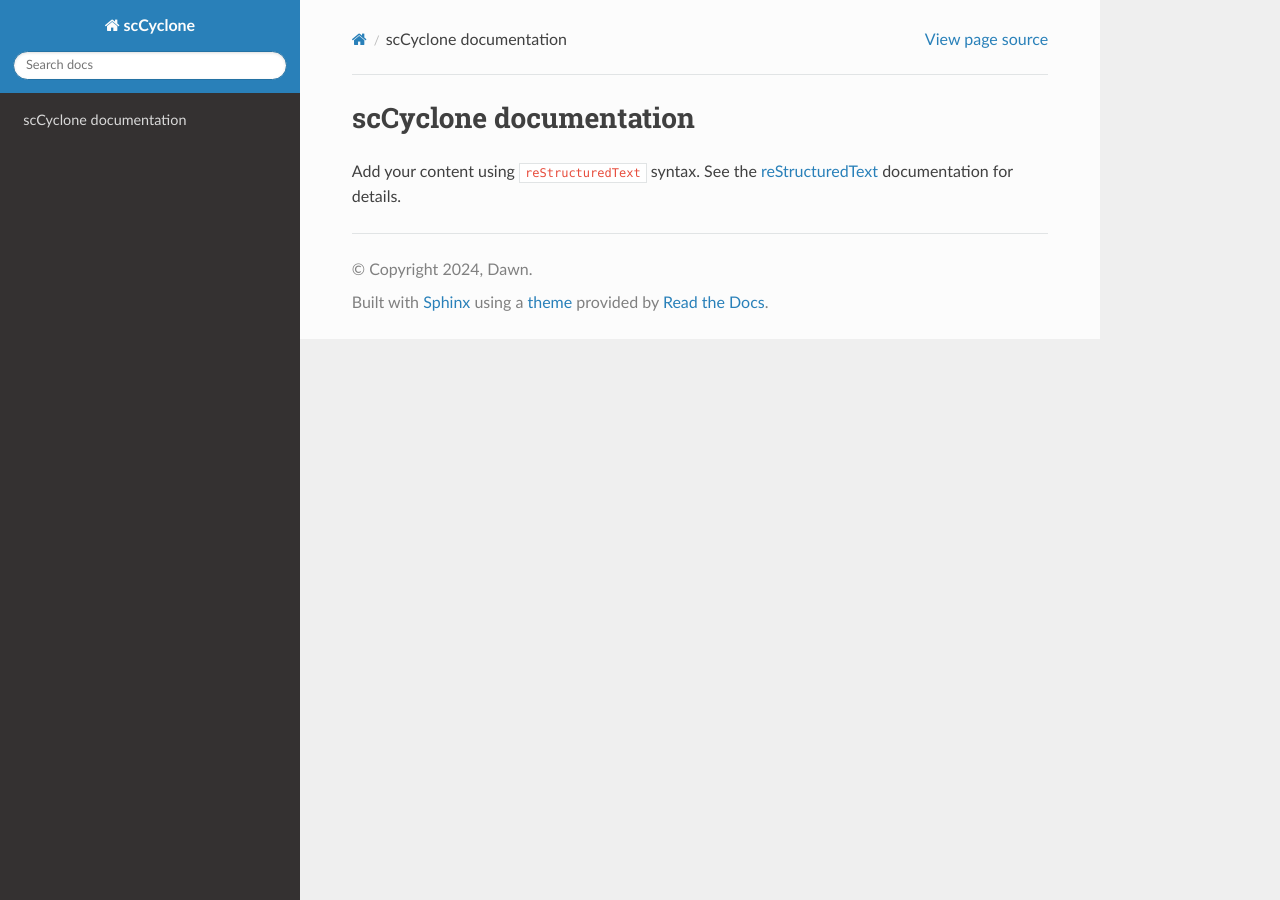
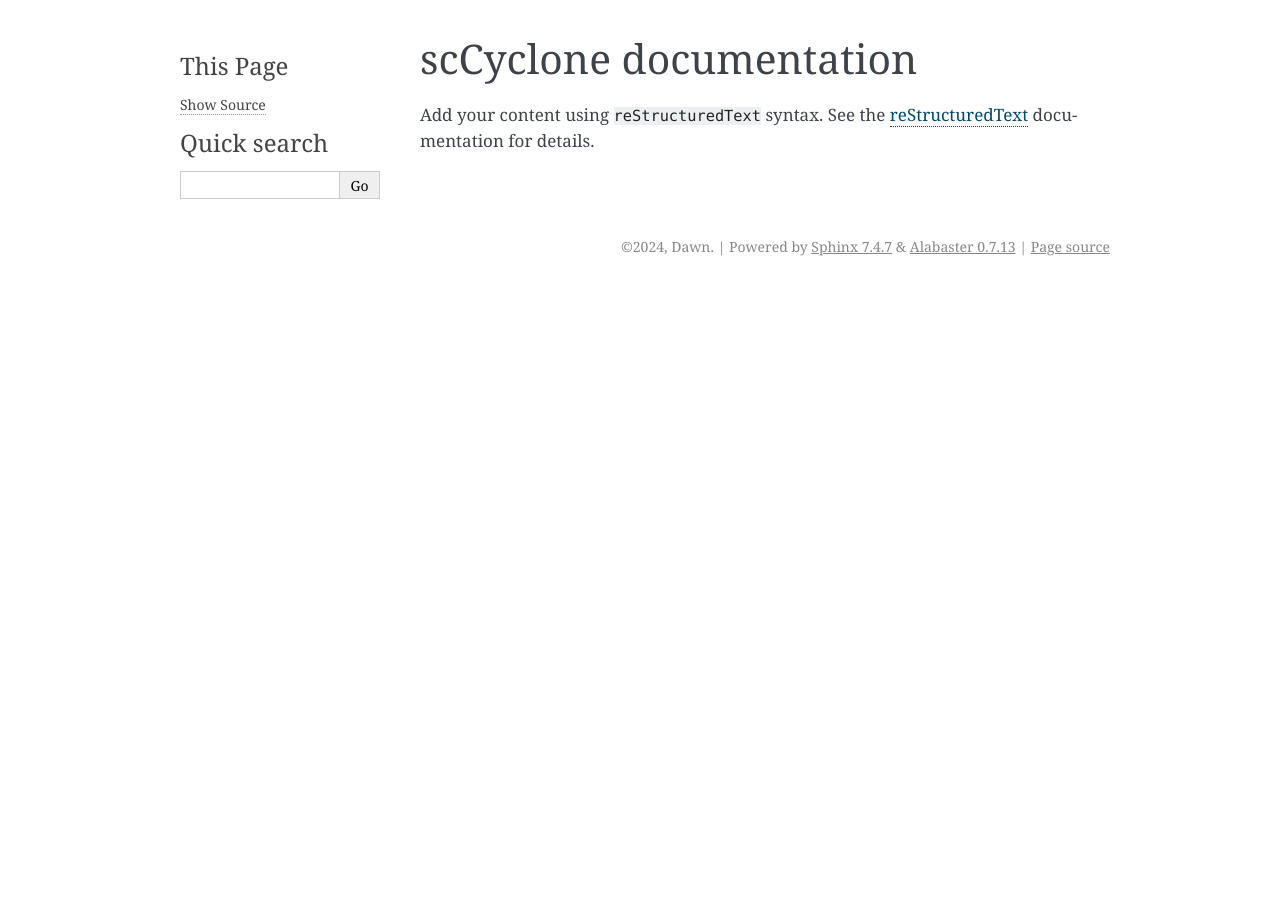
Before and after one commit to dawangran/scCyclone, a Sphinx documentation site: the page built from docs/source/index.rst, in a window 1280 px wide. Built offline with Sphinx 7.4.7, drawn with Linux system fonts in a browser that asks for light colours.

Commit message:
Update conf.py

```diff
--- a/docs/source/conf.py
+++ b/docs/source/conf.py
@@ -14,7 +14,7 @@ release = '1.0.0'
 # -- General configuration ---------------------------------------------------
 # https://www.sphinx-doc.org/en/master/usage/configuration.html#general-configuration
 
-extensions = ['recommonmark','sphinx_markdown_tables']
+extensions = []
 
 templates_path = ['_templates']
 exclude_patterns = []
@@ -26,9 +26,3 @@ exclude_patterns = []
 
 html_theme = 'alabaster'
 html_static_path = ['_static']
-
-
-
-import sphinx_rtd_theme
-html_theme = "sphinx_rtd_theme"
-html_theme_path = [sphinx_rtd_theme.get_html_theme_path()]
```
